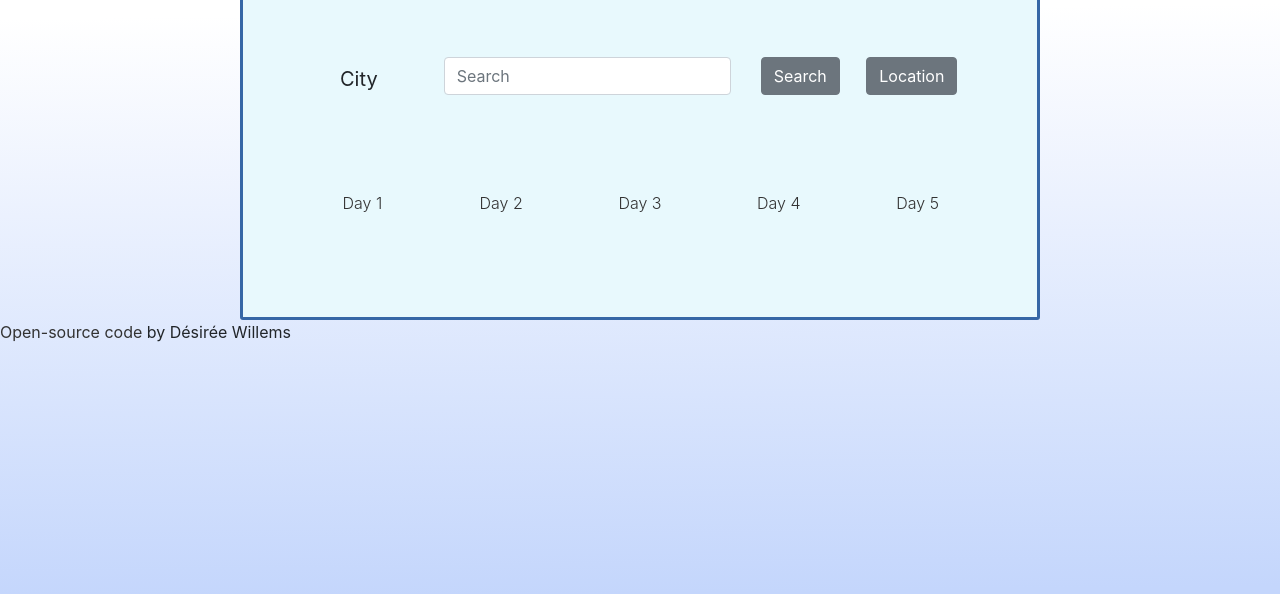
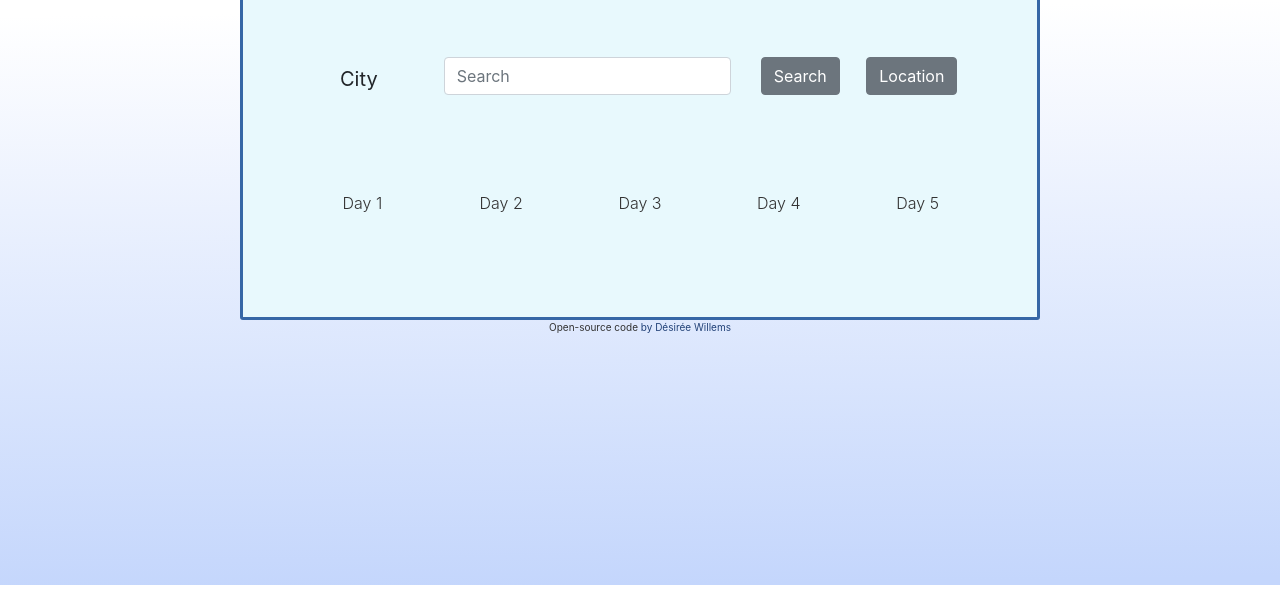
Before and after one commit to DaisySSLMLK/Weather-app, a plain HTML site: page index.html in a window 1280 px wide. Shown: the part 224-818 px from the top of the page. Drawn offline with nearby package versions, Linux system fonts and the light colour scheme.

Commit message:
Footer added

```diff
--- a/src/styles.css
+++ b/src/styles.css
@@ -77,3 +77,9 @@ form {
   padding-top: 20px;
   text-align: center;
 }
+footer {
+  color: #214177;
+  font-size: 10px;
+  margin: 0 auto;
+  text-align: center;
+}
```
